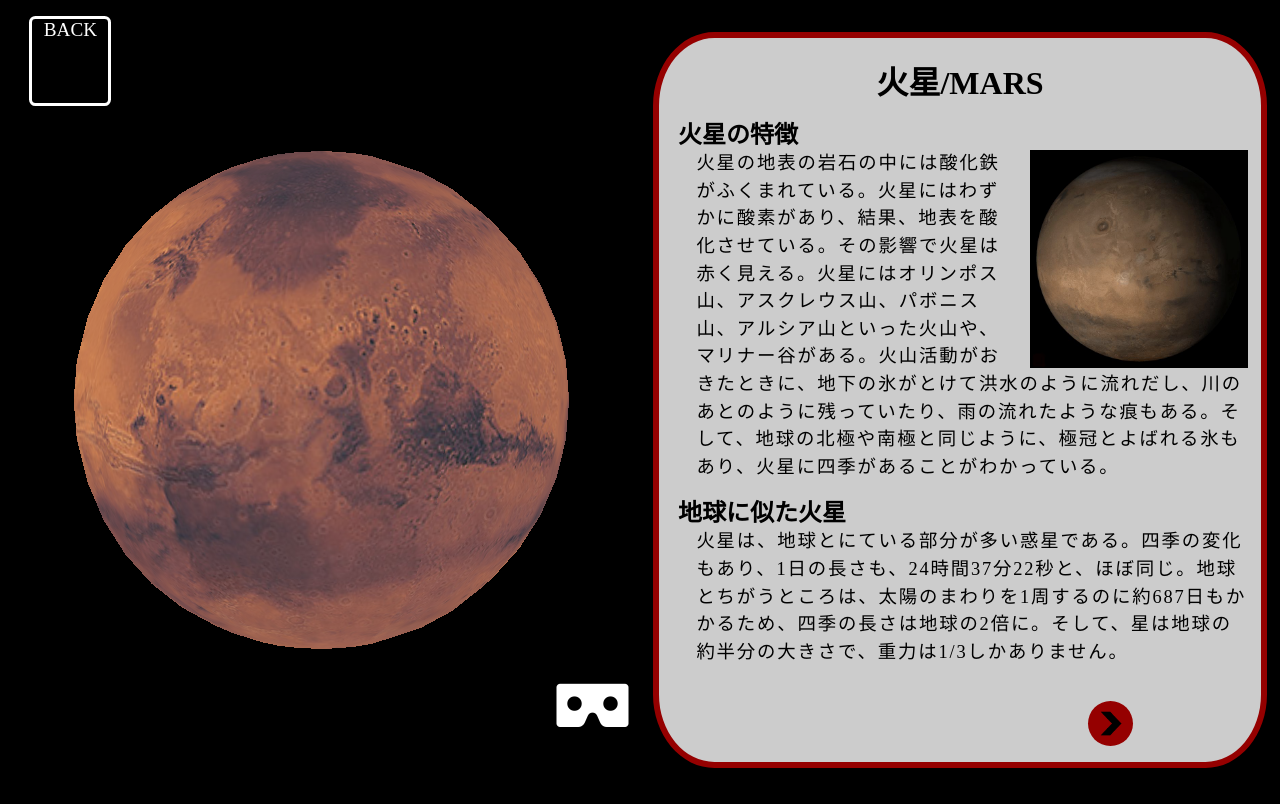
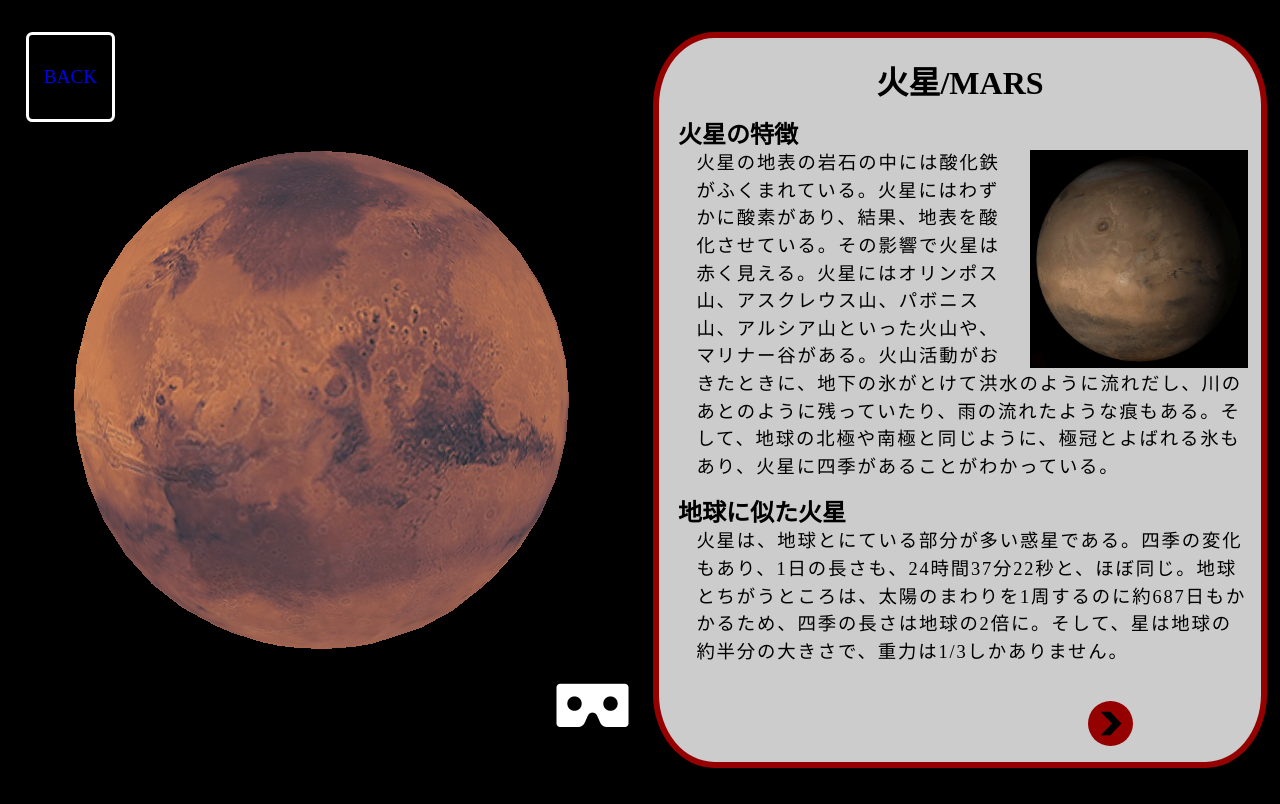
Before and after one commit to roll1226/SOLAR-SYSTEM-INFORMATION-SSI, a PHP site: page /html/mars.html in a window 1280 px wide. Run offline with PHP 8.4, Linux system fonts and the light colour scheme; some web fonts are replaced.

Commit message:
テスト14

```diff
--- a/css/planet.css
+++ b/css/planet.css
@@ -49,33 +49,31 @@ h1 {
 }
 
 #back {
+  cursor: pointer;
   position: absolute;
   display: flex;
   flex-flow: row nowrap;
   justify-content: center;
   align-items: center;
   text-align: center;
-  z-index: 30;
-  padding: .8vh .3vw;
   width: 7vw;
   height: 7vw;
+  padding: .8vh .3vw;
+  margin-bottom: 4vh;
   top: 4%;
   left: 2%;
-}
-
-#back a {
-  cursor: pointer;
-  margin-bottom: 4vh;
+  z-index: 30;
   border: solid .4vh #fff;
   color: #fff;
   border-radius: .5vw;
   font-size: 1.5vw;
   transition: all 600ms;
+}
+
+#back a {
   display: block;
   text-decoration: none;
   color: block;
-  width: 7vw;
-  height: 7vw;
 }
 
 #back:hover {
```
